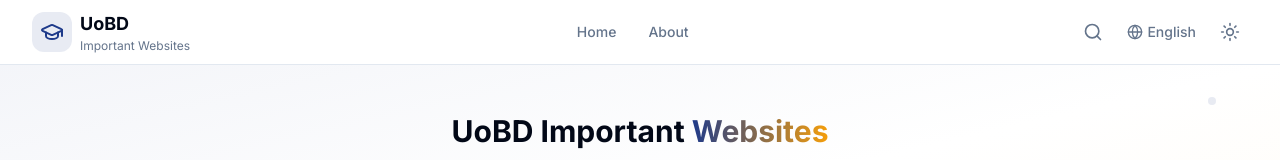
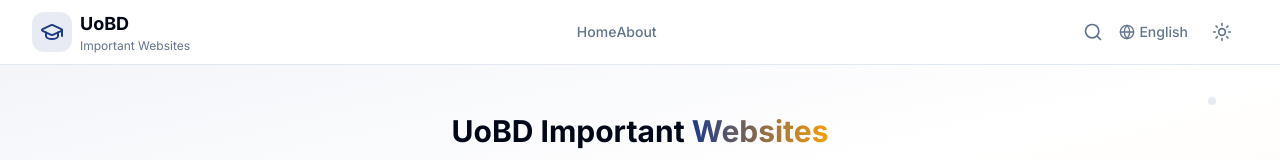
Before and after one commit to zning1994/uobd-index, a Next.js app: page / in a window 1280 px wide. Shown: the top 160 px of the page. Built offline with nearby package versions, Linux system fonts and the light colour scheme.

Commit message:
feat: enhance RTL support by adding space-x utilities for improved layout in header and global styles

```diff
--- a/app/globals.css
+++ b/app/globals.css
@@ -64,6 +64,9 @@
 [dir="rtl"] .pr-12 { padding-right: 0; padding-left: 3rem; }
 [dir="rtl"] .ml-2 { margin-left: 0; margin-right: 0.5rem; }
 [dir="rtl"] .mr-2 { margin-right: 0; margin-left: 0.5rem; }
+[dir="rtl"] .space-x-2 > :not([hidden]) ~ :not([hidden]) { --tw-space-x-reverse: 1; margin-right: calc(0.5rem * var(--tw-space-x-reverse)); margin-left: calc(0.5rem * calc(1 - var(--tw-space-x-reverse))); }
+[dir="rtl"] .space-x-4 > :not([hidden]) ~ :not([hidden]) { --tw-space-x-reverse: 1; margin-right: calc(1rem * var(--tw-space-x-reverse)); margin-left: calc(1rem * calc(1 - var(--tw-space-x-reverse))); }
+[dir="rtl"] .space-x-8 > :not([hidden]) ~ :not([hidden]) { --tw-space-x-reverse: 1; margin-right: calc(2rem * var(--tw-space-x-reverse)); margin-left: calc(2rem * calc(1 - var(--tw-space-x-reverse))); }
 [dir="rtl"] .left-4 { left: auto; right: 1rem; }
 [dir="rtl"] .right-4 { right: auto; left: 1rem; }
 }
--- a/components/header.tsx
+++ b/components/header.tsx
@@ -32,7 +32,7 @@
       <div className="container mx-auto px-4 sm:px-6 lg:px-8">
         <div className="flex h-16 items-center justify-between">
           {/* Logo */}
-          <Link href="/" className="flex items-center space-x-2 group">
+          <Link href="/" className="flex items-center space-x-2 space-x-reverse group">
             <motion.div
               whileHover={{ scale: 1.05 }}
               whileTap={{ scale: 0.95 }}
@@ -49,7 +49,7 @@
           </Link>
 
           {/* Desktop Navigation */}
-          <nav className="hidden md:flex items-center space-x-8">
+          <nav className="hidden md:flex items-center space-x-8 space-x-reverse">
             {navigation.map((item) => (
               <Link
                 key={item.name}
@@ -63,7 +63,7 @@
           </nav>
 
           {/* Actions */}
-          <div className="flex items-center space-x-2">
+          <div className="flex items-center space-x-2 space-x-reverse">
             {/* Search Button - Scroll to search */}
             <motion.button
               whileHover={{ scale: 1.05 }}
```
